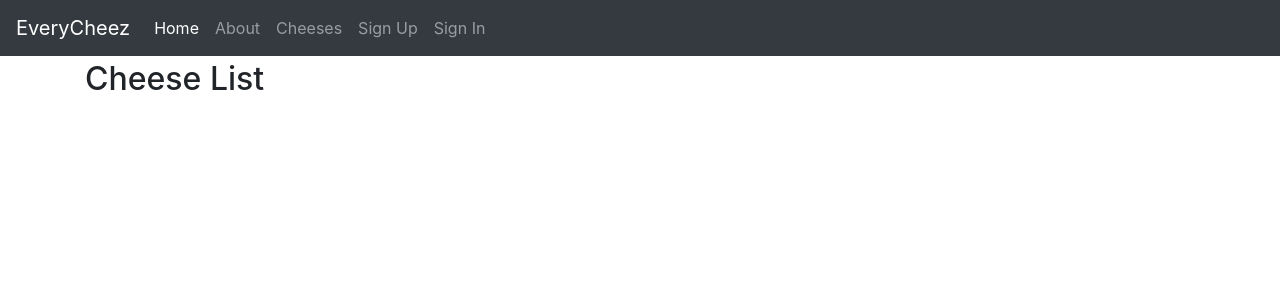
After one commit to scuc/everycheez, a Django app: page /cheeses/ in a window 1280 px wide. The commit adds this page. Shown: the top 300 px of the page. Run offline with Django 3.2, Linux system fonts and the light colour scheme; data that the repository does not hold is empty; some libraries are stand-ins or nearby versions.

Commit message:
Implement cheese list page. add navbar link

```diff
--- a/Class_Notes.txt
+++ b/Class_Notes.txt
@@ -2,6 +2,9 @@
 Django Crash Course
 Moderator: Daniel Feldroy
 July  16
+
+twitch.tv/danielfeldroy
+youtube.com/c/danielfeldroy
 
 The apps.py is used by Django to registry an app into Django internal apps registry,
 to be able to Django discover the app, custom management commands, template tags,
--- a/everycheez/config/urls.py
+++ b/everycheez/config/urls.py
@@ -25,6 +25,7 @@ urlpatterns = [
     ),
     path("accounts/", include("allauth.urls")),
     # Your stuff: custom urls includes go here
+    path("cheeses/", include('everycheez.cheeses.urls', namespace='cheeses'),),
 ] + static(settings.MEDIA_URL, document_root=settings.MEDIA_ROOT)
 
 if settings.DEBUG:
--- /dev/null
+++ b/everycheez/everycheez/cheeses/urls.py
@@ -0,0 +1,11 @@
+from django.urls import path
+from . import views
+
+app_name = "cheeses"
+urlpatterns = [
+    path(
+        route="",
+        view=views.CheeseListView.as_view(),
+        name='list',
+    )
+]
--- a/everycheez/everycheez/cheeses/views.py
+++ b/everycheez/everycheez/cheeses/views.py
@@ -1,3 +1,8 @@
 from django.shortcuts import render
+from django.views.generic import ListView, DetailView
 
-# Create your views here.
+from .models import Cheese
+
+
+class CheeseListView(ListView):
+    model = Cheese
--- a/everycheez/everycheez/templates/base.html
+++ b/everycheez/everycheez/templates/base.html
@@ -44,6 +44,10 @@
             <li class="nav-item">
               <a class="nav-link" href="{% url 'about' %}">About</a>
             </li>
+            <li class="nav-item">
+            <a class="nav-link" href="{% url 'cheeses:list' %}">Cheeses</a>
+            </li>
+
             {% if request.user.is_authenticated %}
               <li class="nav-item">
                 {# URL provided by django-allauth/account/urls.py #}
--- /dev/null
+++ b/everycheez/everycheez/templates/cheeses/cheese_list.html
@@ -0,0 +1,10 @@
+{% extends "base.html" %}
+{% block title %}Cheese List{% endblock title %}
+{% block content %}
+<h2>Cheese List</h2>
+<ul>
+{% for cheese in cheese_list %}
+<li><a href="#TODO">{{ cheese.name }}</a></li>
+{% endfor %}
+</ul>
+{% endblock content %}
```
